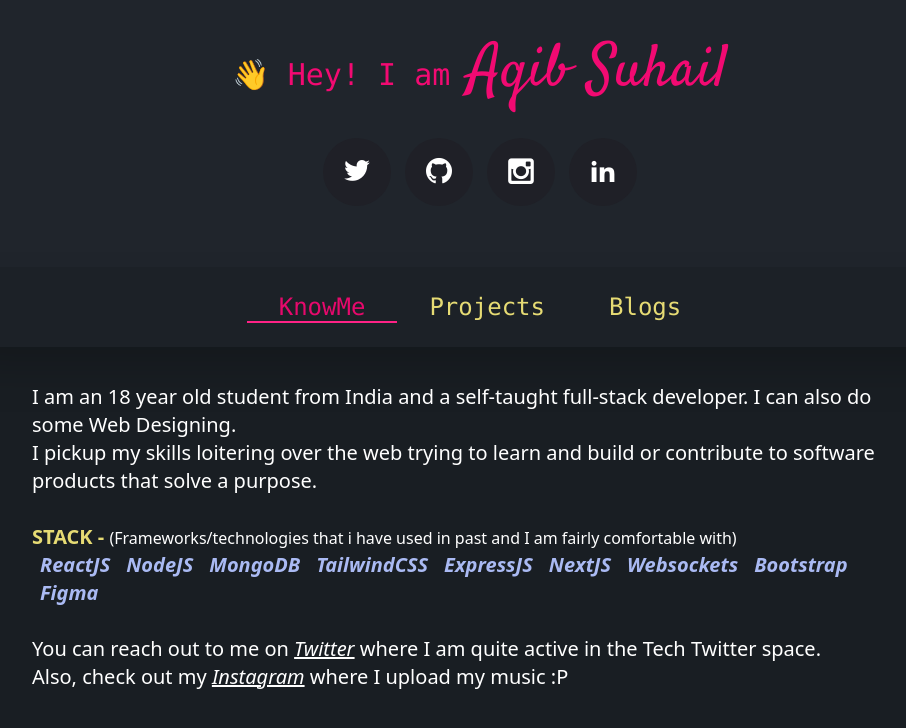
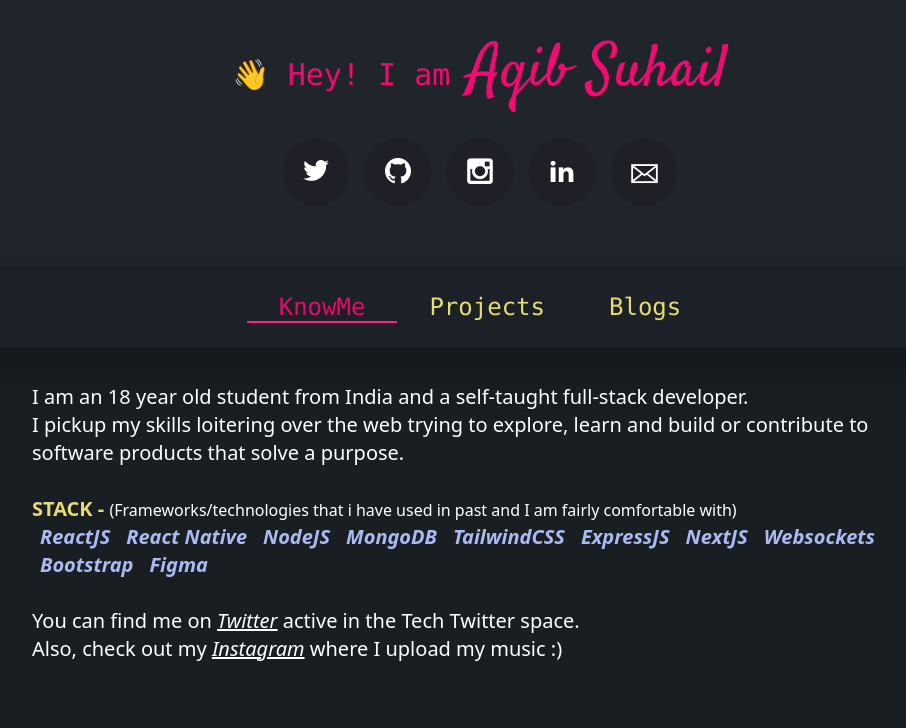
Before and after one commit to geeqib23/portofolio, a Next.js app: page / in a window 1280 px wide. Shown: the top 728 px of the page, without its empty margins (160-1066 px from the left). Built offline with nearby package versions, Linux system fonts and the light colour scheme; what @tailwindcss/typography would draw is missing.

Commit message:
Added mail icon changed some knowme

```diff
--- a/layouts/Layout.js
+++ b/layouts/Layout.js
@@ -112,6 +112,14 @@ function Layout(props) {
                     LinkedIn
                   </a>
                 </li>
+                <li>
+                  <a
+                    href='https://www.linkedin.com/in/aqib-suhail'
+                    className='icon-mail'
+                  >
+                    E-Mail
+                  </a>
+                </li>
               </ul>
             </div>
           </div>
--- a/pages/index.js
+++ b/pages/index.js
@@ -7,11 +7,11 @@ function KnowMe(props) {
       <div className=' max-w-4xl text-lg sm:text-xl'>
         <p className=''>
           I am an 18 year old student from India and a self-taught full-stack
-          developer. I can also do some Web Designing.{' '}
+          developer.{' '}
         </p>
         <p className=''>
-          I pickup my skills loitering over the web trying to learn and build or
-          contribute to software products that solve a purpose.{' '}
+          I pickup my skills loitering over the web trying to explore, learn and
+          build or contribute to software products that solve a purpose.{' '}
         </p>
         <br></br>
         <div className='font-semibold text-secondary'>
@@ -25,6 +25,9 @@ function KnowMe(props) {
         <div className=' w-full'>
           <span className='inline-block px-1 mx-1  font-semibold  transition-all duration-150 transform text-links italic hover:shadow-sm hover:scale-105'>
             ReactJS
+          </span>
+          <span className='inline-block px-1 mx-1  font-semibold  transition-all duration-150 transform text-links italic hover:shadow-sm hover:scale-105'>
+            React Native
           </span>
           <span className='inline-block px-1 mx-1  font-semibold  transition-all duration-150 transform text-links italic hover:shadow-sm hover:scale-105'>
             NodeJS
@@ -53,14 +56,14 @@ function KnowMe(props) {
         </div>
         <br></br>
         <div className=''>
-          You can reach out to me on{' '}
+          You can find me on{' '}
           <a
             className='underline italic hover:text-primaryLight'
             href='https://twitter.com/geeqib23'
           >
             Twitter
           </a>{' '}
-          where I am quite active in the Tech Twitter space.
+          active in the Tech Twitter space.
         </div>
         <div>
           Also, check out my{' '}
@@ -70,7 +73,7 @@ function KnowMe(props) {
           >
             Instagram
           </a>{' '}
-          where I upload my music :P{' '}
+          where I upload my music :){' '}
         </div>
       </div>
     </Layout>
--- a/styles/globals.css
+++ b/styles/globals.css
@@ -197,6 +197,21 @@ img.sm\:max-w-xs {
 .social-networks .icon-github:focus:after {
   color: black;
 }
+
+.social-networks .icon-mail:after {
+  content: '🖂';
+  font-weight: 900;
+}
+.social-networks .icon-mail:hover:before,
+.social-networks .icon-mail:focus:before {
+  background: white;
+  opacity: 0.8;
+}
+.social-networks .icon-mail:hover:after,
+.social-networks .icon-mail:focus:after {
+  color: black;
+}
+
 .social-networks .icon-instagram:after {
   content: '';
 }
```
